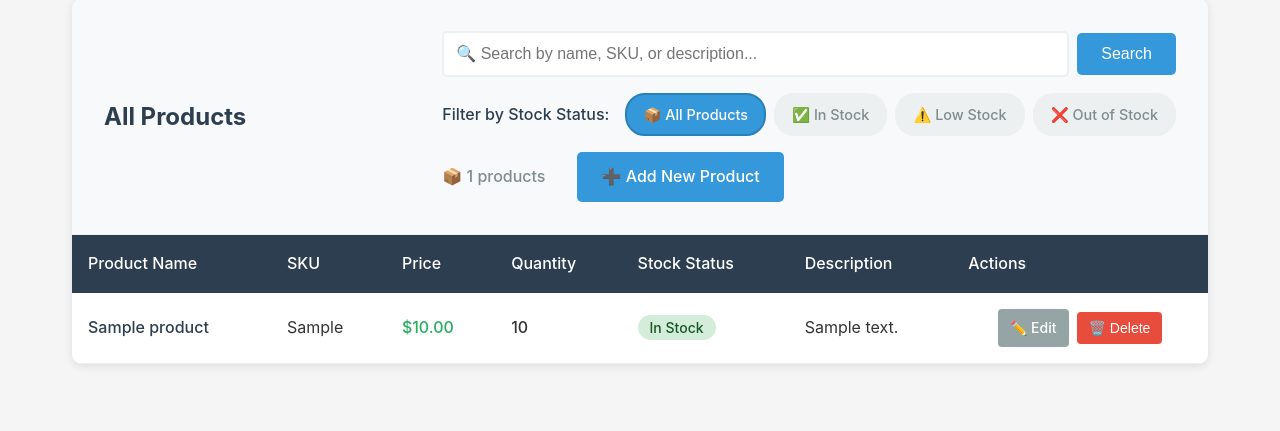
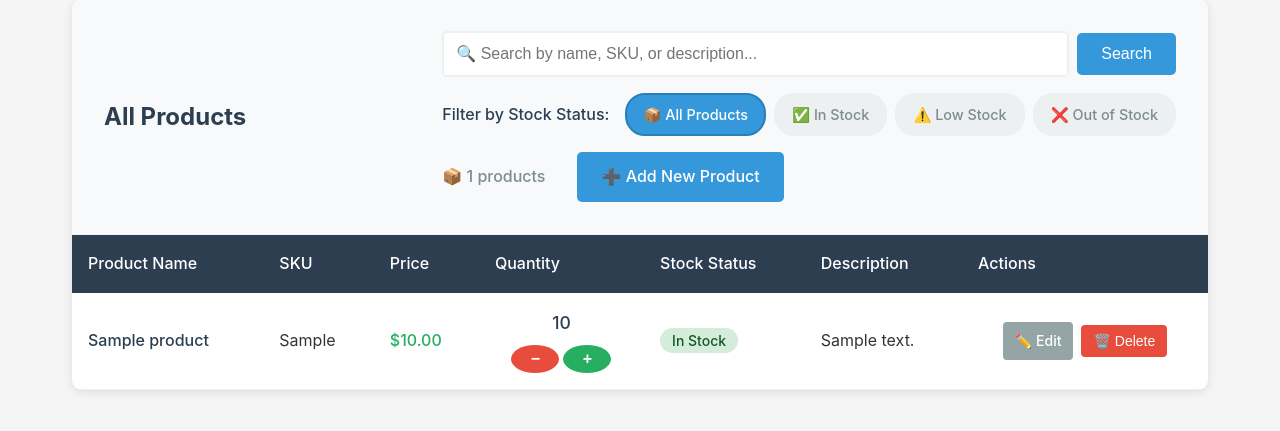
Before and after one commit to aranyakroy-alt/inventory-management-system, a Flask app: page /products in a window 1280 px wide. Shown: the part 103-534 px from the top of the page. Run offline with Flask 3, Linux system fonts and the light colour scheme; tables that the repository leaves empty hold one stand-in row (values such as "Sample post").

Commit message:
Phase 2: Add stock adjustment functionality
- Added +/- buttons to quantity column for quick stock adjustments
- Single-click stock increase/decrease with confirmation
- Disabled decrease button when stock is 0
- Success messages showing old and new quantities
- Responsive design for mobile devices
- Added bulk adjustment route for future enhancements

```diff
--- a/app.py
+++ b/app.py
@@ -146,6 +146,85 @@ def delete_product(id):
 
     return redirect(url_for('products'))
 
+@app.route('/adjust_stock/<int:id>/<action>')
+def adjust_stock(id, action):
+    """Adjust product stock quantity"""
+    try:
+        # Find the product or return 404 if not found
+        product = Product.query.get_or_404(id)
+
+        # Store current values for messages
+        product_name = product.name
+        old_quantity = product.quantity
+
+        # Perform stock adjustment
+        if action == 'increase':
+            product.quantity += 1
+            new_quantity = product.quantity
+            flash(f'✅ Added 1 to "{product_name}" stock (was {old_quantity}, now {new_quantity})', 'success')
+
+        elif action == 'decrease':
+            if product.quantity > 0:
+                product.quantity -= 1
+                new_quantity = product.quantity
+                flash(f'➖ Removed 1 from "{product_name}" stock (was {old_quantity}, now {new_quantity})', 'success')
+            else:
+                flash(f'❌ Cannot decrease "{product_name}" stock - already at 0', 'error')
+                return redirect(url_for('products'))
+        else:
+            flash('❌ Invalid stock adjustment action', 'error')
+            return redirect(url_for('products'))
+
+        # Save changes to database
+        db.session.commit()
+
+    except Exception as e:
+        flash(f'❌ Error adjusting stock: {str(e)}', 'error')
+
+    return redirect(url_for('products'))
+
+@app.route('/bulk_adjust_stock/<int:id>', methods=['POST'])
+def bulk_adjust_stock(id):
+    """Adjust product stock by custom amount"""
+    try:
+        # Find the product or return 404 if not found
+        product = Product.query.get_or_404(id)
+
+        # Get adjustment amount from form
+        adjustment = int(request.form.get('adjustment', 0))
+
+        if adjustment == 0:
+            flash('❌ Please enter a valid adjustment amount', 'error')
+            return redirect(url_for('products'))
+
+        # Store current values for messages
+        product_name = product.name
+        old_quantity = product.quantity
+        new_quantity = old_quantity + adjustment
+
+        # Validate new quantity isn't negative
+        if new_quantity < 0:
+            flash(f'❌ Cannot adjust "{product_name}" stock to {new_quantity} (would be negative)', 'error')
+            return redirect(url_for('products'))
+
+        # Apply adjustment
+        product.quantity = new_quantity
+
+        # Create appropriate message
+        if adjustment > 0:
+            flash(f'✅ Added {adjustment} to "{product_name}" stock (was {old_quantity}, now {new_quantity})', 'success')
+        else:
+            flash(f'➖ Removed {abs(adjustment)} from "{product_name}" stock (was {old_quantity}, now {new_quantity})', 'success')
+
+        # Save changes to database
+        db.session.commit()
+
+    except ValueError:
+        flash('❌ Please enter a valid number for stock adjustment', 'error')
+    except Exception as e:
+        flash(f'❌ Error adjusting stock: {str(e)}', 'error')
+
+    return redirect(url_for('products'))
 
 # Run the application
 if __name__ == '__main__':
--- a/static/style.css
+++ b/static/style.css
@@ -667,3 +667,90 @@ body {
         align-items: center;
     }
 }
+
+/* Stock adjustment controls */
+.quantity-cell {
+    text-align: center;
+}
+
+.quantity-display {
+    display: flex;
+    flex-direction: column;
+    align-items: center;
+    gap: 0.5rem;
+}
+
+.quantity-number {
+    font-weight: 500;
+    font-size: 1.1rem;
+    color: #2c3e50;
+}
+
+.stock-controls {
+    display: flex;
+    gap: 0.25rem;
+}
+
+.btn-stock {
+    width: 28px;
+    height: 28px;
+    border-radius: 50%;
+    border: none;
+    font-size: 1rem;
+    font-weight: 600;
+    cursor: pointer;
+    transition: all 0.2s;
+    display: flex;
+    align-items: center;
+    justify-content: center;
+    line-height: 1;
+}
+
+.btn-increase {
+    background-color: #27ae60;
+    color: white;
+}
+
+.btn-increase:hover {
+    background-color: #219a52;
+    transform: scale(1.1);
+}
+
+.btn-decrease {
+    background-color: #e74c3c;
+    color: white;
+}
+
+.btn-decrease:hover {
+    background-color: #c0392b;
+    transform: scale(1.1);
+}
+
+.btn-decrease:disabled {
+    background-color: #bdc3c7;
+    color: #7f8c8d;
+    cursor: not-allowed;
+    transform: none;
+}
+
+.btn-decrease:disabled:hover {
+    background-color: #bdc3c7;
+    transform: none;
+}
+
+/* Responsive stock controls */
+@media (max-width: 768px) {
+    .quantity-display {
+        flex-direction: row;
+        gap: 0.75rem;
+    }
+
+    .stock-controls {
+        gap: 0.5rem;
+    }
+
+    .btn-stock {
+        width: 32px;
+        height: 32px;
+    }
+}
--- a/templates/products.html
+++ b/templates/products.html
@@ -79,7 +79,17 @@
                         <td class="product-name">{{ product.name }}</td>
                         <td class="sku">{{ product.sku }}</td>
                         <td class="price">${{ "%.2f"|format(product.price) }}</td>
-                        <td class="quantity">{{ product.quantity }}</td>
+                        <td class="quantity-cell">
+                            <div class="quantity-display">
+                                <span class="quantity-number">{{ product.quantity }}</span>
+                                <div class="stock-controls">
+                                    <button class="btn btn-stock btn-decrease" onclick="adjustStock({{ product.id }}, 'decrease', '{{ product.name }}')"
+                                            title="Decrease by 1" {% if product.quantity == 0 %}disabled{% endif %}>−</button>
+                                    <button class="btn btn-stock btn-increase" onclick="adjustStock({{ product.id }}, 'increase', '{{ product.name }}')"
+                                            title="Increase by 1">+</button>
+                                </div>
+                            </div>
+                        </td>
                         <td class="stock-status">
                             {% if product.quantity == 0 %}
                                 <span class="status out-of-stock">Out of Stock</span>
@@ -147,5 +157,47 @@ function deleteProduct(id, name) {
         window.location.href = `/delete_product/${id}`;
     }
 }
+
+function adjustStock(id, action, name) {
+    const actionText = action === 'increase' ? 'add 1 to' : 'remove 1 from';
+    if (confirm(`${actionText.charAt(0).toUpperCase() + actionText.slice(1)} "${name}" stock?`)) {
+        window.location.href = `/adjust_stock/${id}/${action}`;
+    }
+}
+
+function bulkAdjustStock(id, name, currentQuantity) {
+    const adjustment = prompt(`Current stock for "${name}": ${currentQuantity}\n\nEnter adjustment amount:\n(Positive to add, negative to remove)`);
+
+    if (adjustment === null) return; // User cancelled
+
+    const adjustmentNum = parseInt(adjustment);
+    if (isNaN(adjustmentNum) || adjustmentNum === 0) {
+        alert('Please enter a valid non-zero number');
+        return;
+    }
+
+    const newQuantity = currentQuantity + adjustmentNum;
+    if (newQuantity < 0) {
+        alert(`Cannot adjust stock to ${newQuantity} (would be negative)`);
+        return;
+    }
+
+    const actionText = adjustmentNum > 0 ? `add ${adjustmentNum}` : `remove ${Math.abs(adjustmentNum)}`;
+    if (confirm(`${actionText.charAt(0).toUpperCase() + actionText.slice(1)} from "${name}" stock?\nNew quantity will be: ${newQuantity}`)) {
+        // Create a form and submit it
+        const form = document.createElement('form');
+        form.method = 'POST';
+        form.action = `/bulk_adjust_stock/${id}`;
+
+        const input = document.createElement('input');
+        input.type = 'hidden';
+        input.name = 'adjustment';
+        input.value = adjustmentNum;
+
+        form.appendChild(input);
+        document.body.appendChild(form);
+        form.submit();
+    }
+}
 </script>
 {% endblock %}
```
